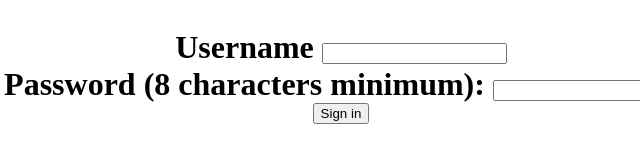
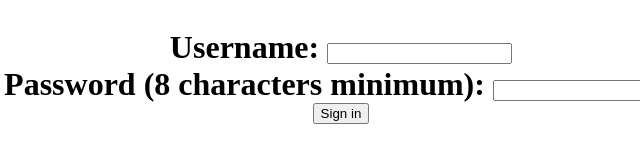
Before and after one commit to carloters/C.M.M.S, a plain HTML site: page FILE_DOES_NOT_EXIST.html in a window 1280 px wide. Shown: the part 186-348 px from the top of the page, 299-939 px from the left. Drawn offline with Linux system fonts and the light colour scheme.

Commit message:
Update FILE_DOES_NOT_EXIST.html

```diff
--- a/FILE_DOES_NOT_EXIST.html
+++ b/FILE_DOES_NOT_EXIST.html
@@ -6,7 +6,7 @@
             <p>input passcode to access filesystem archive<p>
 
         <div>
-    <label for="username">Username</label>
+    <label for="username">Username:</label>
     <input type="text" id="username" name="username">
 </div>
 
```
